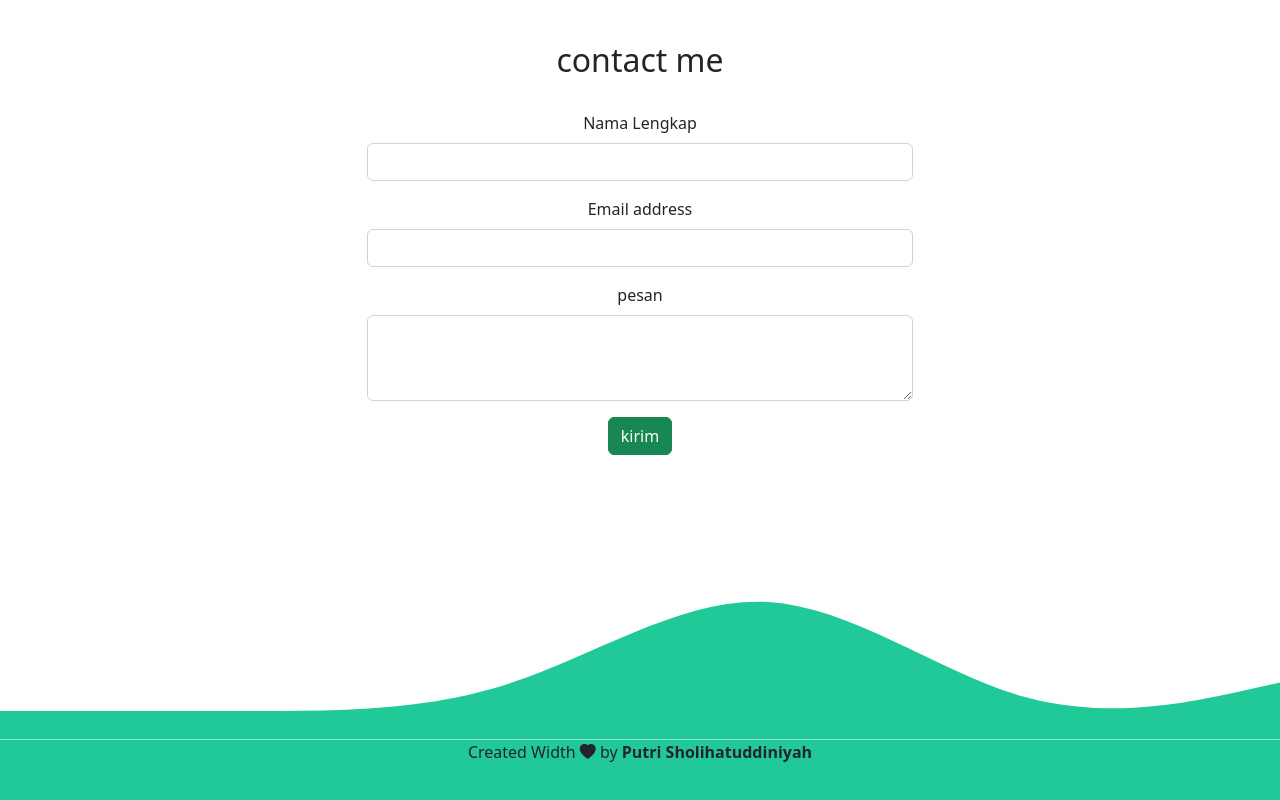
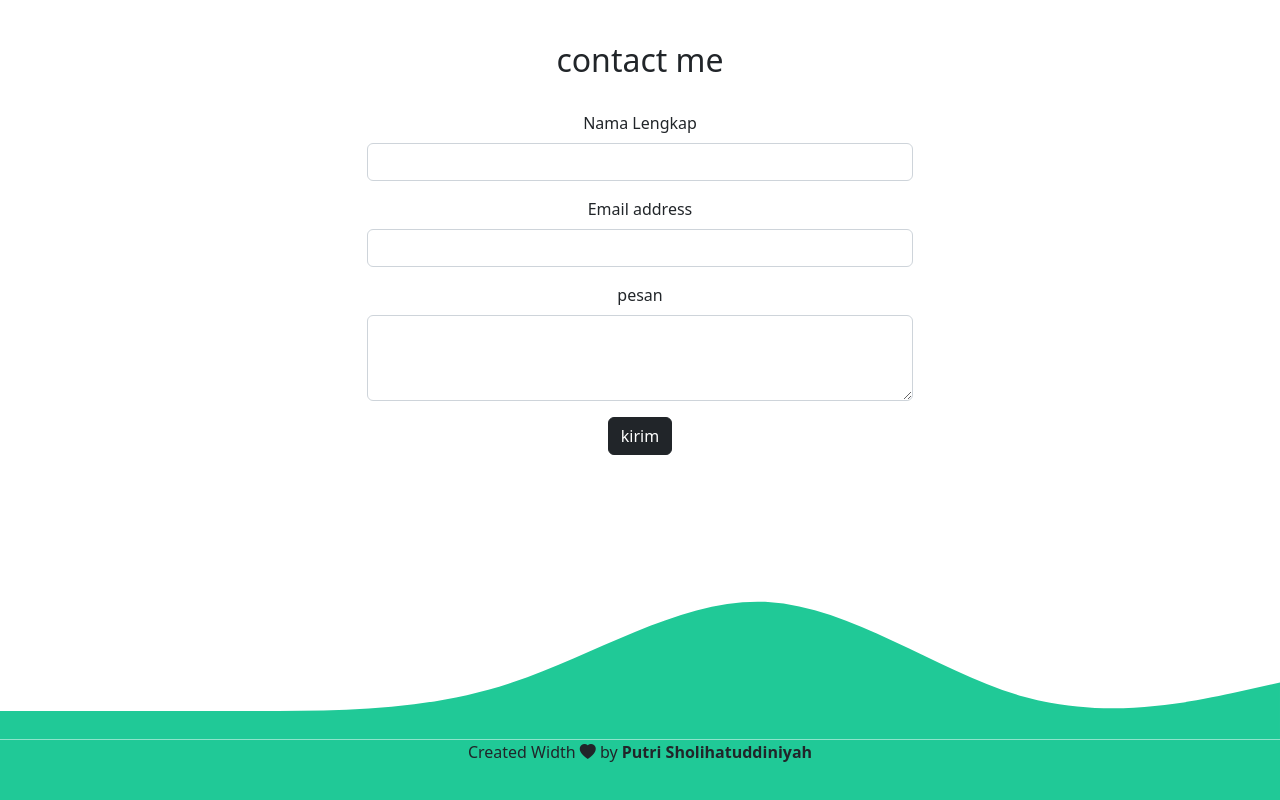
Before and after one commit to najibroyyan/najibroyyan.github.io, a plain HTML site: page index.html in a window 1280 px wide. Shown: the part 3363-4163 px from the top of the page. Drawn offline with nearby package versions, Linux system fonts and the light colour scheme.

Commit message:
mengubah tombol menjadi dark

```diff
--- a/index.html
+++ b/index.html
@@ -174,7 +174,7 @@
                 <textarea class="form-control" id="pesan" rows="3"></textarea>
               </div>
 
-              <button type="submit" class="btn btn-success">kirim</button>
+              <button type="submit" class="btn btn-dark">kirim</button>
             </form>
           </div>
         </div>
```
